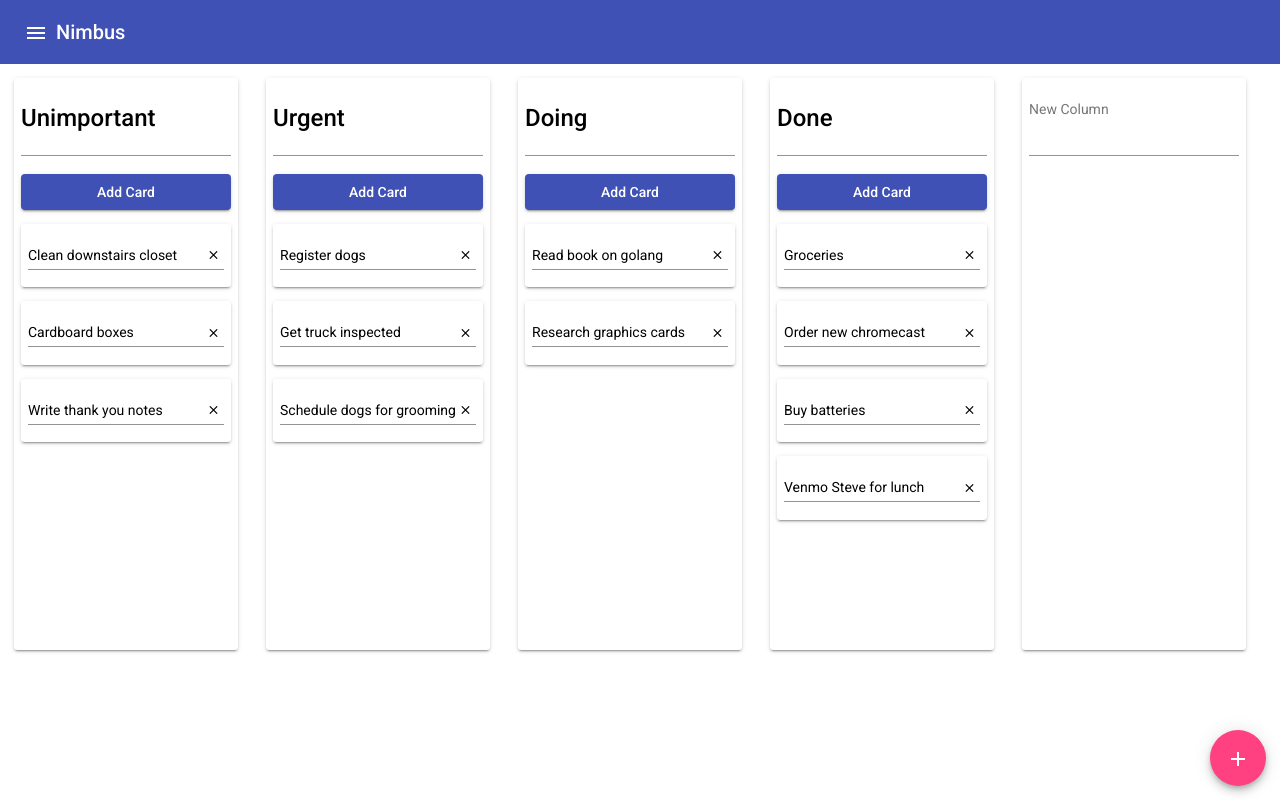
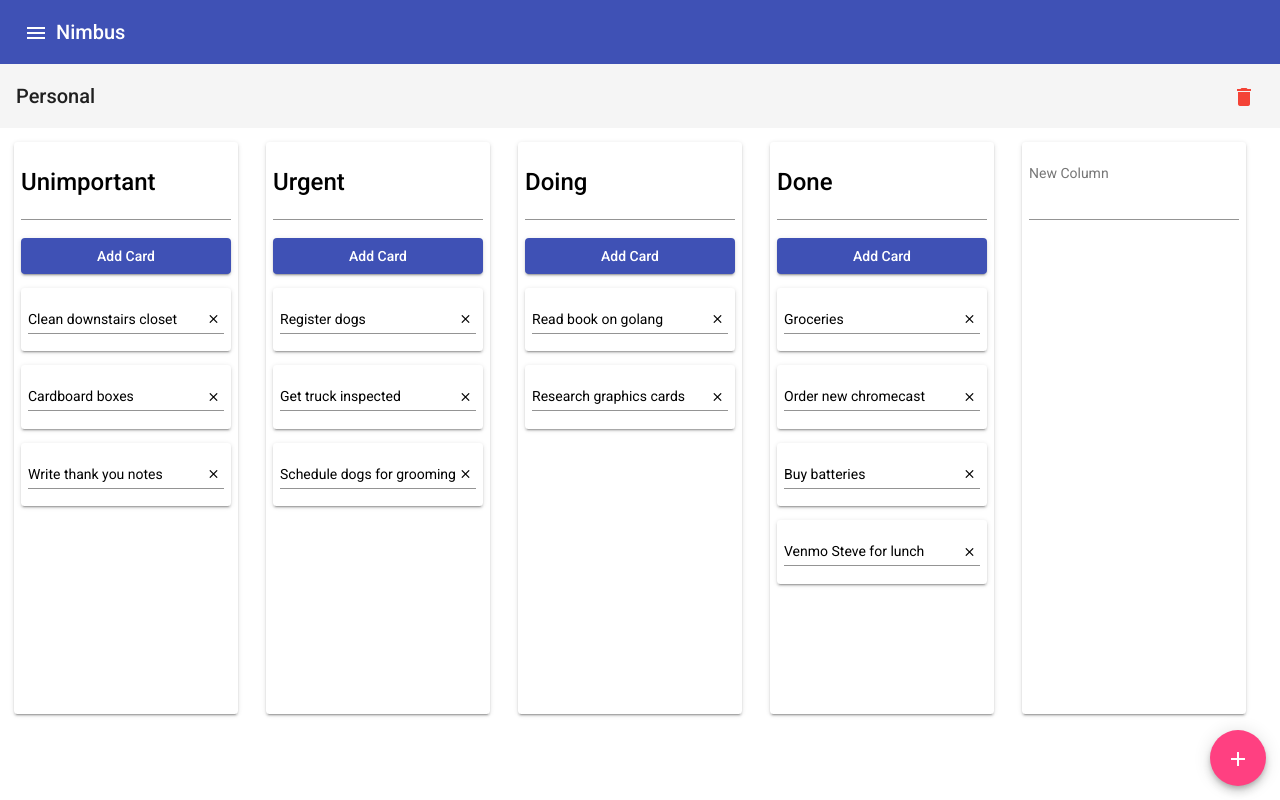
Before and after one commit to tysmithnet/learn-angular-dropndrop, an Angular app in the folder todoapp/: page / in a window 1280 px wide. Built offline with nearby package versions, Linux system fonts and the light colour scheme.

Commit message:
Add board name row to toolbar

```diff
--- a/todoapp/src/app/app.component.css
+++ b/todoapp/src/app/app.component.css
@@ -60,3 +60,7 @@
 .column-title {
     font-weight: 500;
 }
+
+.example-spacer {
+    flex: 1 1 auto;
+  }
--- a/todoapp/src/app/app.component.html
+++ b/todoapp/src/app/app.component.html
@@ -1,4 +1,5 @@
 <mat-toolbar color="primary">
+  <mat-toolbar-row>
     <button
       [matMenuTriggerFor]="mainMenu"
       mat-icon-button
@@ -8,7 +9,6 @@
       <mat-icon>menu</mat-icon>
     </button>
     <span>Nimbus</span>
-  <span class="example-spacer"></span>
 
     <mat-menu #mainMenu="matMenu">
       <button
@@ -19,8 +19,17 @@
         {{ board.title }}
       </button>
     </mat-menu>
+  </mat-toolbar-row>
 </mat-toolbar>
-
+<mat-toolbar>
+  <mat-toolbar-row>
+    <span>{{selectedBoard?.title}}</span>
+    <span class="example-spacer"></span>
+    <button mat-icon-button color="warn">
+      <mat-icon>delete</mat-icon>
+    </button>
+  </mat-toolbar-row>
+</mat-toolbar>
 
 <div
   cdkDropList
@@ -35,9 +44,13 @@
       cdkDrag
     >
       <mat-form-field class="example-full-width">
-        <h1 class="column-title"><input name="title" matInput [(ngModel)]="column.title" /></h1>
+        <h1 class="column-title">
+          <input name="title" matInput [(ngModel)]="column.title" />
+        </h1>
       </mat-form-field>
-      <button mat-raised-button color="primary" (click)="addCard(column)">Add Card</button>
+      <button mat-raised-button color="primary" (click)="addCard(column)">
+        Add Card
+      </button>
       <div
         cdkDropList
         [cdkDropListData]="column?.cards"
@@ -51,7 +64,11 @@
         >
           <mat-form-field class="card-header-title">
             <input name="card-title" matInput [(ngModel)]="card.title" />
-              <button matSuffix mat-icon-button (click)="deleteCard(column, card)">
+            <button
+              matSuffix
+              mat-icon-button
+              (click)="deleteCard(column, card)"
+            >
               <mat-icon>clear</mat-icon>
             </button>
           </mat-form-field>
@@ -75,6 +92,11 @@
     </div>
   </div>
 </div>
-<button class="add-board-button" mat-fab color="accent" aria-label="Add a board">
+<button
+  class="add-board-button"
+  mat-fab
+  color="accent"
+  aria-label="Add a board"
+>
   <mat-icon>add</mat-icon>
 </button>
```
Lines whose indentation alone changed are shown as unchanged.
